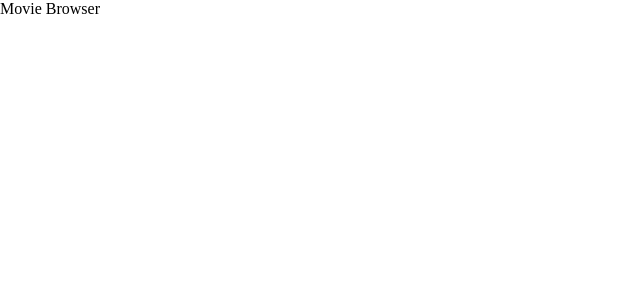
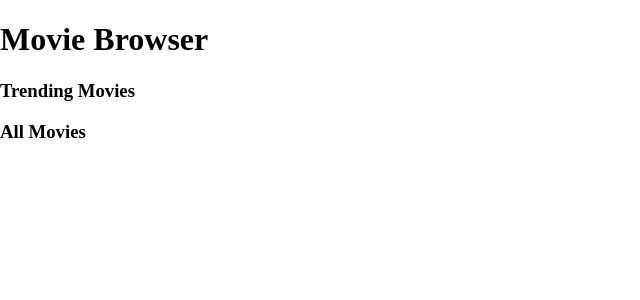
Before and after one commit to jpggvilaca/codingcoach, a React (Create React App) app in the folder movie-browser/: page / in a window 1280 px wide. Shown: the top 300 px of the page, without its empty margins (0-640 px from the left). Built offline with nearby package versions, Linux system fonts and the light colour scheme; no server answers; the HTML template or start-up script is replaced by a standard one.

Commit message:
add axios and set-up folder structure

```diff
--- a/movie-browser/package.json
+++ b/movie-browser/package.json
@@ -5,6 +5,7 @@
   "dependencies": {
     "eslint": "^5.16.0",
     "prettier": "^1.17.1",
+    "axios": "^0.19.0",
     "react": "^16.8.6",
     "react-dom": "^16.8.6"
   },
--- a/movie-browser/src/App.js
+++ b/movie-browser/src/App.js
@@ -1,7 +1,36 @@
-import React from 'react';
+import React, { Component } from 'react';
+import MovieList from './components/MovieList';
+import axios from 'axios';
 
-const App = () => {
-  return <div>Movie Browser</div>;
-};
+const URL = 'https://ghibliapi.herokuapp.com/films';
+
+class App extends Component {
+  state = {
+    movies: [],
+  };
+
+  componentDidMount() {
+    axios
+      .get(URL)
+      .then(res => {
+        this.setState({
+          movies: res.data,
+        });
+      })
+      .catch(err => {
+        console.log(err);
+      });
+  }
+
+  render() {
+    const { movies } = this.state;
+    return (
+      <div>
+        <h1>Movie Browser</h1>
+        <MovieList />
+      </div>
+    );
+  }
+}
 
 export default App;
--- /dev/null
+++ b/movie-browser/src/components/MovieList.js
@@ -0,0 +1,12 @@
+import React from 'react';
+
+const MovieList = () => {
+  return (
+    <div>
+      <h3>Trending Movies</h3>
+      <h3>All Movies</h3>
+    </div>
+  );
+};
+
+export default MovieList;
```
Also changed, not shown: 1 other file (tests, documents, lock files or other folders).
